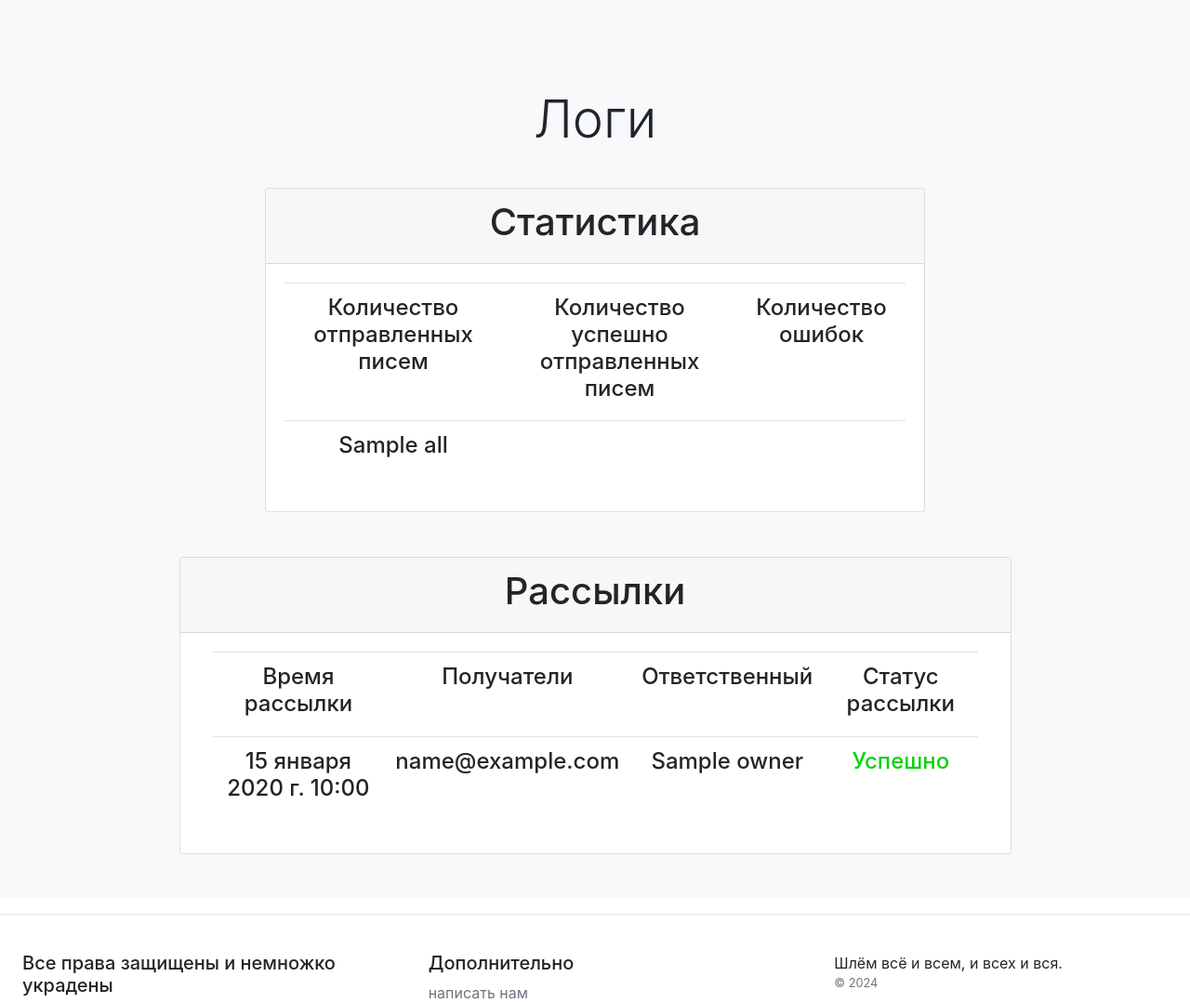
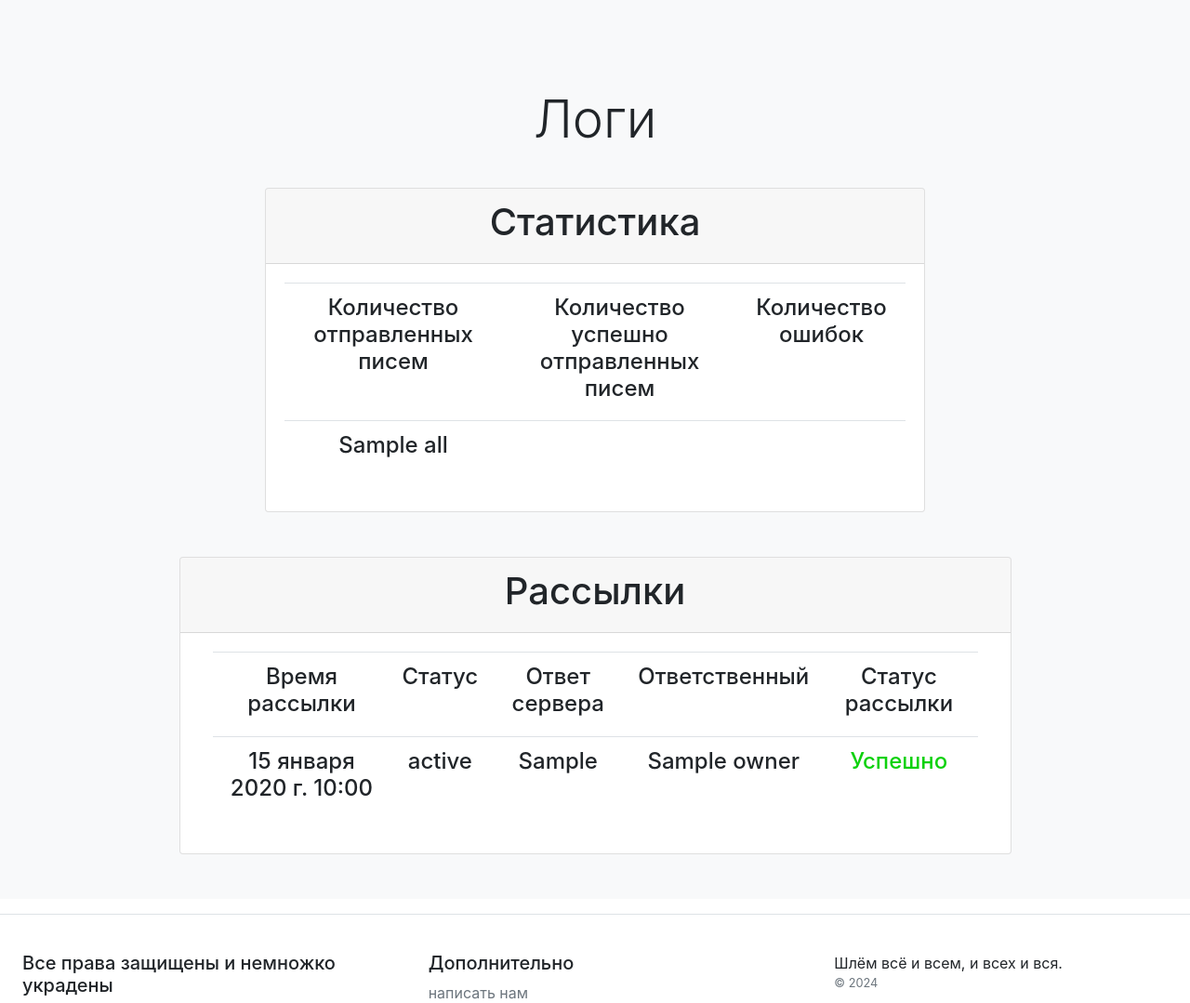
Before and after one commit to ZhenyaSok/course_proj_6, a Django app: template client_service/templates/client_service/logs_list.html in a window 1280 px wide. Shown: the part 273-1352 px from the top of the page at 93% size. Run offline with Django 5.2, Linux system fonts and the light colour scheme; the template is opened without the code that fills it: most values are stand-ins (such as "Sample title", 1, 10 or a date in 2020); data that the repository does not hold is empty; parts of the project's set-up code (start-up, migrations or seed data) failed here and were passed over; some libraries are stand-ins or nearby versions.

Commit message:
Итог

```diff
--- a/client_service/templates/client_service/logs_list.html
+++ b/client_service/templates/client_service/logs_list.html
@@ -40,14 +40,16 @@
                 <table class="table text-center">
                     <tr>
                         <th><h4>Время рассылки</h4></th>
-                        <th><h4>Получатели</h4></th>
+                        <th><h4>Статус</h4></th>
+                        <th><h4>Ответ сервера</h4></th>
                         <th><h4>Ответственный</h4></th>
                         <th><h4>Статус рассылки</h4></th>
                     </tr>
                     {% for object in object_list %}
                     <tr>
                         <td><h4>{{ object.time }}</h4></td>
-                        <td><h4>{{ object.mailing }}</h4></td>
+                        <td><h4>{{ object.status_try }}</h4></td>
+                        <td><h4>{{ object.server_response }}</h4></td>
                         <td><h4>{{ object.owner }}</h4></td>
                         <td><h4>
                             {% if object.status_try %}
```
